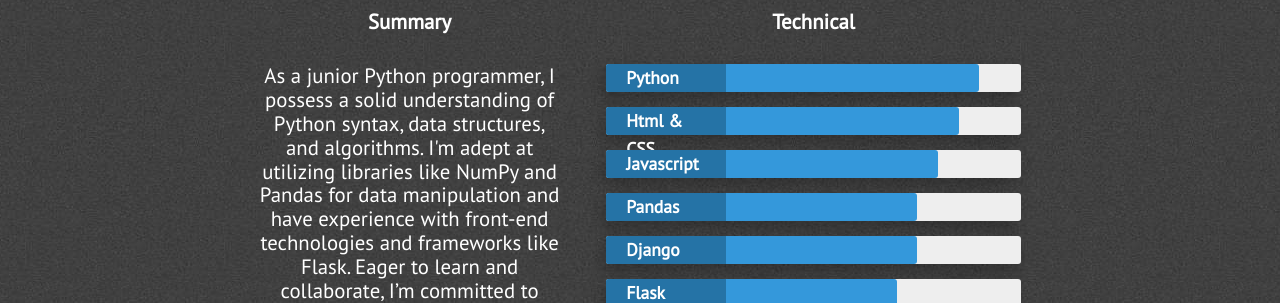
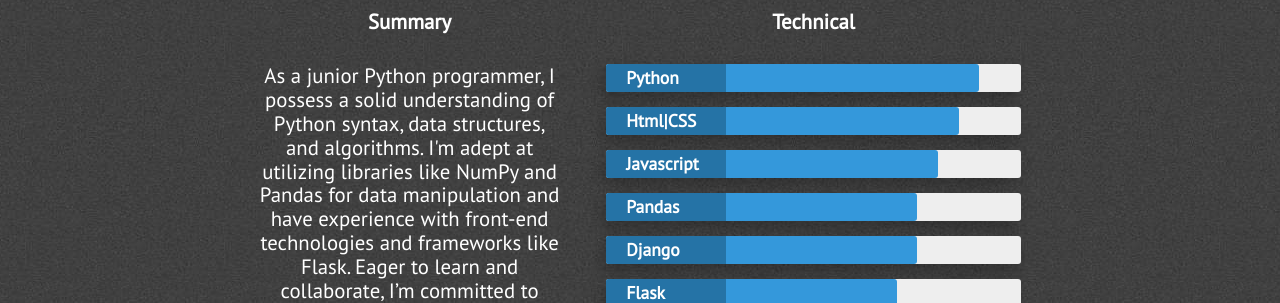
Before and after one commit to nexinovation/senator-dev.github.io, a Jekyll site: the page built from index.html, in a window 1280 px wide and 900 px high, scrolled down 2120 px. Shown: the part 151-454 px from the top of the window. Built offline with Jekyll 4.4.1, drawn with Linux system fonts in a browser that asks for light colours; nearby versions of some CDN libraries.

Commit message:
Update skills.html

```diff
--- a/_includes/skills.html
+++ b/_includes/skills.html
@@ -20,7 +20,7 @@
                         </div> <!-- End Skill Bar -->
 
                         <div class="skillbar clearfix " data-percent="85%">
-                            <div class="skillbar-title" style="background: #2980b9;"><span>Html & CSS</span></div>
+                            <div class="skillbar-title" style="background: #2980b9;"><span>Html|CSS</span></div>
                             <div class="skillbar-bar" style="background: #3498db;"></div>
                         </div> <!-- End Skill Bar -->
 
```
